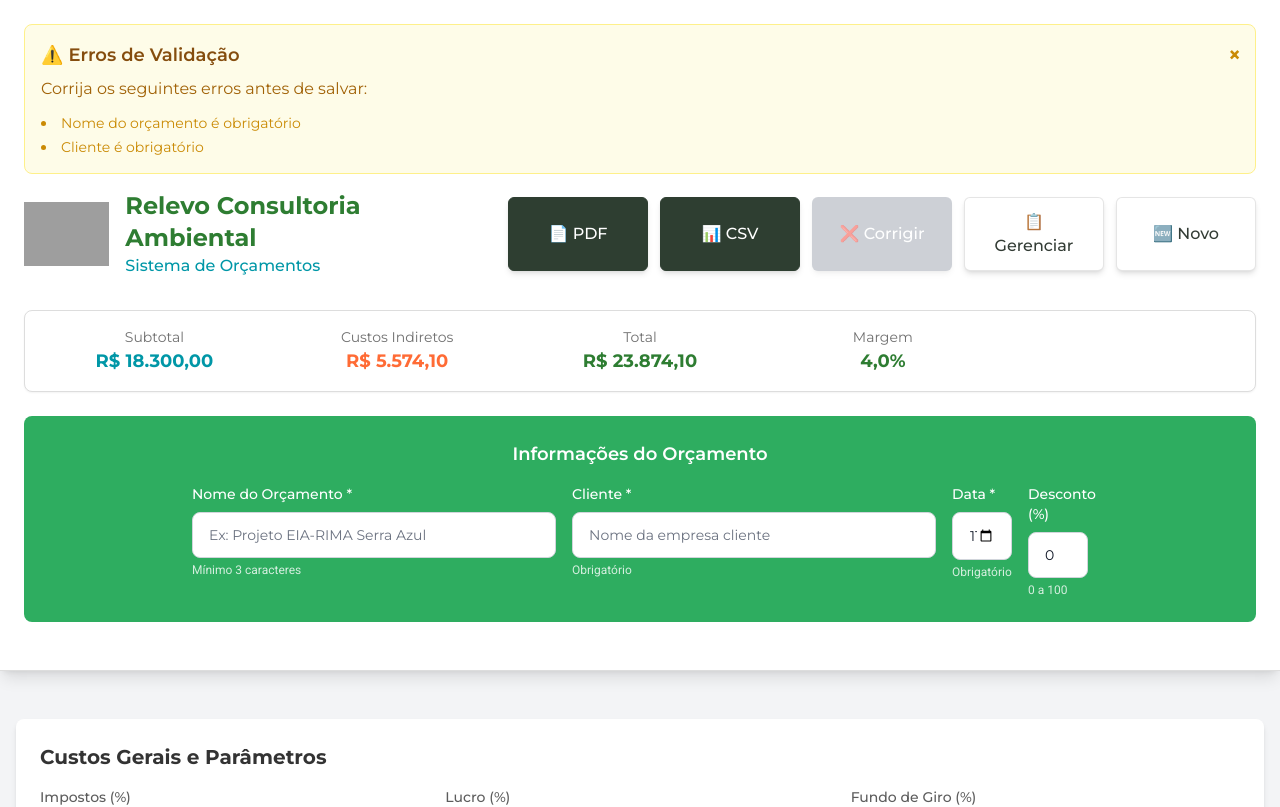
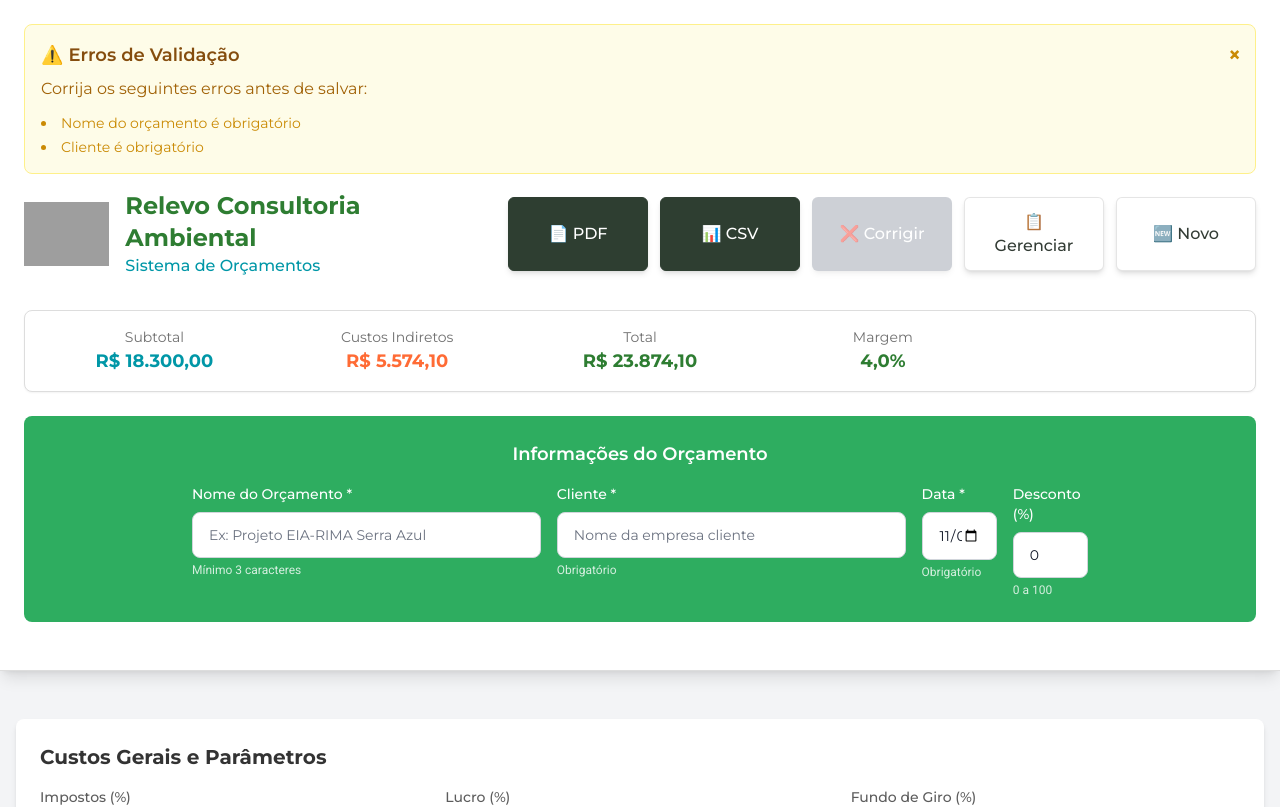
Before and after one commit to RelevoAmbiental/orcamento-relevo, a React (Vite) app: page / in a window 1280 px wide. Shown: the top 807 px of the page. Built offline with nearby package versions, Linux system fonts and the light colour scheme; grey boxes are pictures that could not be loaded.

Commit message:
Update Header.jsx

```diff
--- a/src/components/Header.jsx
+++ b/src/components/Header.jsx
@@ -249,9 +249,9 @@ const Header = () => {
           <h3 className="text-lg font-semibold text-white mb-4 text-center font-heading">
             Informações do Orçamento
           </h3>
-          <div className="grid grid-cols-1 lg:grid-cols-12 gap-4">
-            {/* Nome do Orçamento - 50% maior */}
-            <div className="lg:col-span-5">
+          <div className="grid grid-cols-1 lg:grid-cols-10 gap-4">
+            {/* Nome do Orçamento - 40% maior */}
+            <div className="lg:col-span-4">
               <label className="block text-sm font-medium mb-2 text-white font-sans">
                 Nome do Orçamento *
               </label>
@@ -265,8 +265,8 @@ const Header = () => {
               <p className="text-xs text-white/80 mt-1">Mínimo 3 caracteres</p>
             </div>
 
-            {/* Cliente - 50% maior */}
-            <div className="lg:col-span-5">
+            {/* Cliente - 40% maior */}
+            <div className="lg:col-span-4">
               <label className="block text-sm font-medium mb-2 text-white font-sans">
                 Cliente *
               </label>
@@ -280,7 +280,7 @@ const Header = () => {
               <p className="text-xs text-white/80 mt-1">Obrigatório</p>
             </div>
 
-            {/* Data - tamanho normal */}
+            {/* Data - tamanho normal (20%) */}
             <div className="lg:col-span-1">
               <label className="block text-sm font-medium mb-2 text-white font-sans">
                 Data *
@@ -294,7 +294,7 @@ const Header = () => {
               <p className="text-xs text-white/80 mt-1">Obrigatório</p>
             </div>
 
-            {/* Desconto - tamanho normal */}
+            {/* Desconto - tamanho normal (20%) */}
             <div className="lg:col-span-1">
               <label className="block text-sm font-medium mb-2 text-white font-sans">
                 Desconto (%)
```
